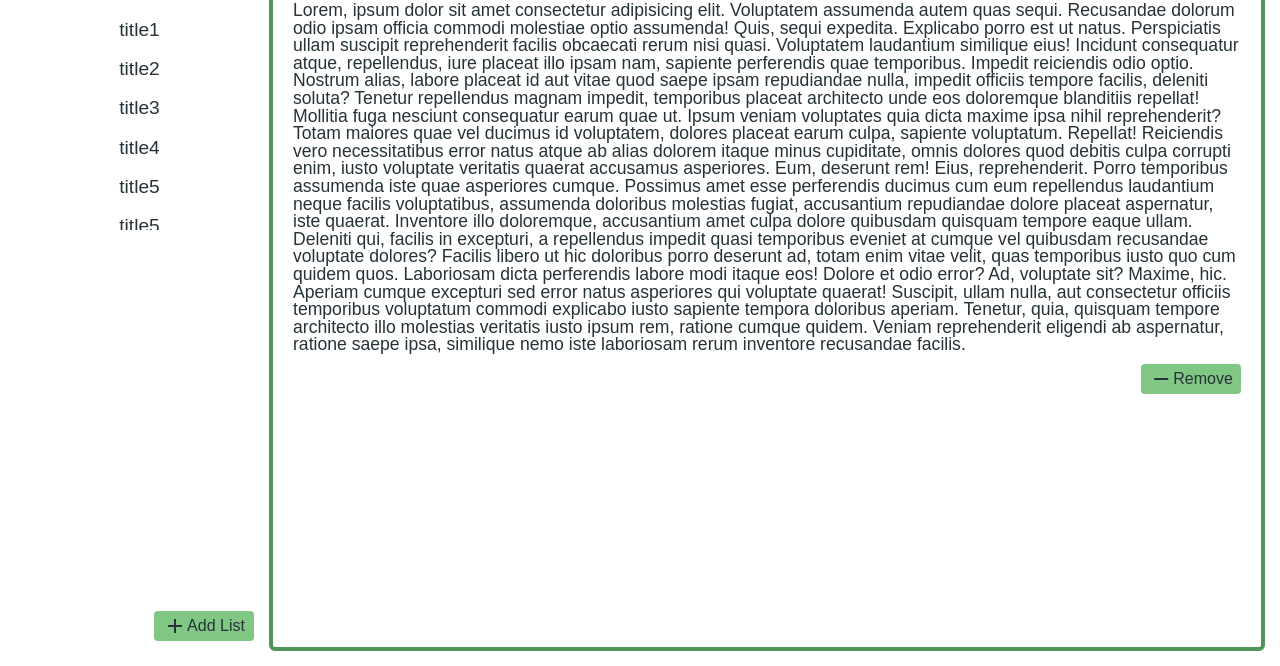
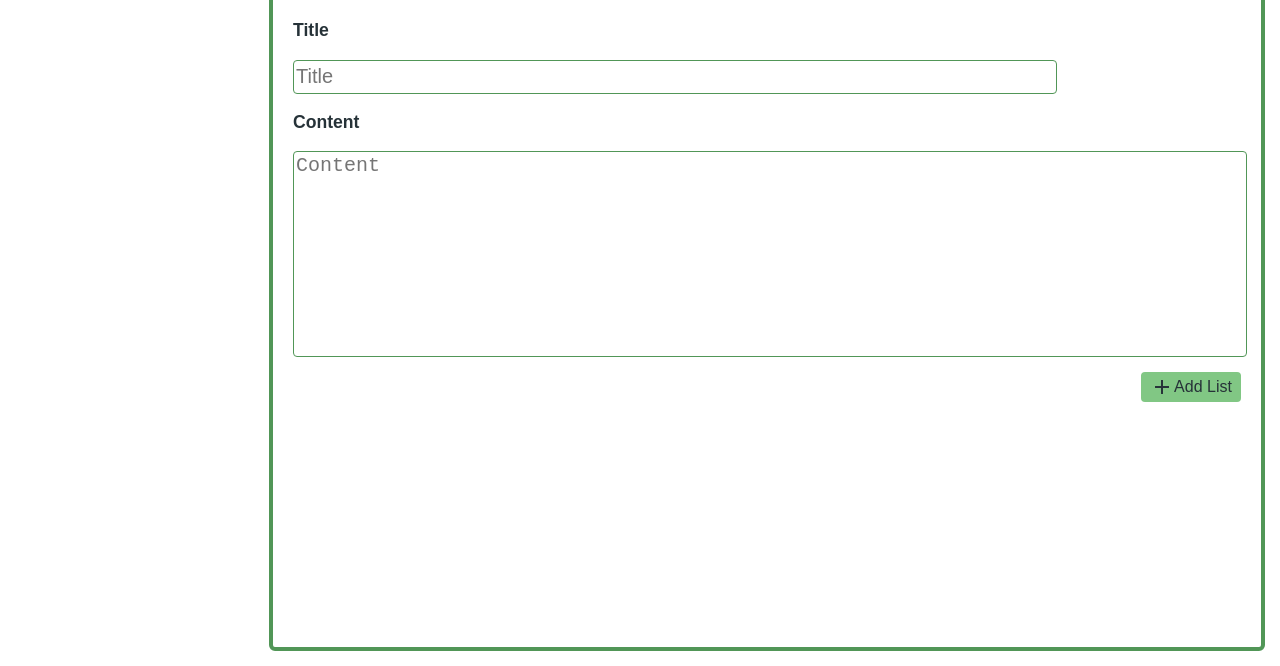
Before and after one commit to crowwan/My-First-Project, a plain HTML site: page index.html in a window 1280 px wide. Shown: the part 134-800 px from the top of the page. Drawn offline with Linux system fonts and the light colour scheme.

Commit message:
create new content page

```diff
--- a/css/main.css
+++ b/css/main.css
@@ -157,6 +157,7 @@ header .menu li:last-child:after{
   margin: 20px;
 }
 .content .content-box{
+  display: none;
   position: relative;
   margin: 0 10px;
   padding: 0 10px;
@@ -164,7 +165,45 @@ header .menu li:last-child:after{
   font-size: 1.1rem;
   height: 400px;
 }
+.content .content-box.visual{
+  display: block;
+}
 .content-box .remove-list{
   margin-top: 10px;
   right: 10px;
 }
+
+/* CONTENT - CREATE NEW LIST */
+.content-add h4{
+  font-weight: bold;
+  margin: 20px 0;
+}
+.content-add .title{
+  border: 1px solid #333;
+  border-radius: 4px;
+  outline: none;
+  height: 30px;
+  width: 80%;
+  font-size: 20px;
+  border: 1px solid var(--main-color-dark);
+}
+.content-add .content-item{
+  width: 100%;
+  height: 200px;
+  outline: none;
+  font-size: 20px;
+  resize: none;
+  border-radius: 4px;
+  border: 1px solid var(--main-color-dark);
+}
+.content-add .content-item::-webkit-scrollbar{
+  background-color: var(--main-color-light);
+  width: 4px;
+}
+.content-add .content-item::-webkit-scrollbar-thumb{
+  background-color: var(--main-color-dark);
+}
+.content-add .add-list{
+  right: 10px;
+  bottom: 0;
+}
--- a/index.html
+++ b/index.html
@@ -12,8 +12,9 @@
 </head>
 <body>
   <!-- TODO:
-    1. modal : html / css
-    2. js
+    1. time line page
+    2. modal : html / css
+    3. js
   -->
   <div class="wrapper">
     <header id="header">
@@ -27,7 +28,7 @@
     </header>
     <section class="contents">
       <nav id="nav">
-        <div class="nav-item nav-lists show">
+        <div class="nav-item nav-lists ">
           <h3 class="header">LIST</h3>
           <ul class="items">
             <li class="item">title1</li>
@@ -39,18 +40,19 @@
             <li class="item">title5</li>
             <li class="item">title5</li>
           </ul>
+          <button class="btn add-list">
+            <span class="material-icons">add</span>Add List
+          </button>
         </div>
-        <div class="nav-item nav-timeLine">
+        <div class="nav-item nav-timeLine show">
           <h3 class="header">TIME LINE</h3>
         </div>
 
-        <button class="btn add-list">
-          <span class="material-icons">add</span>Add List
-        </button>
+
       </nav>
       <div class="content">
         <h2 class="content-title">title1</h2>
-        <div class="content-box">
+        <div class="content-box list-content">
           <p>
             Lorem, ipsum dolor sit amet consectetur adipisicing elit. Voluptatem assumenda autem quas sequi. Recusandae dolorum odio ipsam officia commodi molestiae optio assumenda! Quis, sequi expedita. Explicabo porro est ut natus.
             Perspiciatis ullam suscipit reprehenderit facilis obcaecati rerum nisi quasi. Voluptatem laudantium similique eius! Incidunt consequatur atque, repellendus, iure placeat illo ipsam nam, sapiente perferendis quae temporibus. Impedit reiciendis odio optio.
@@ -68,6 +70,20 @@
             Remove
           </button>
         </div>
+        <div class="content-box content-add visual">
+          <h4>Title</h4>
+          <form >
+            <input type="text" class="title" placeholder="Title">
+            <h4>Content</h4>
+            <textarea class="content-item" placeholder="Content"></textarea>
+            <button class="btn add-list" type="submit">
+              <span class="material-icons">add</span>Add List
+            </button>
+          </form>
+        </div>
+        <div class="content-box timeline-content">
+
+        </div>
       </div>
     </section>
   </div>
```
Also changed, not shown: 1 other file.
